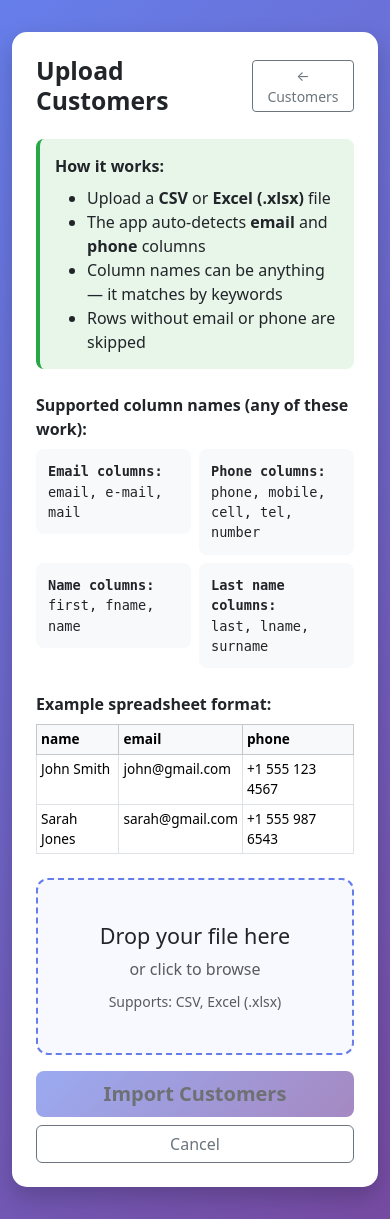
After one commit to VinodVen/growthai, a Flask app: template templates/upload_customers.html in a window 390 px wide. The commit adds this page. Run offline with Flask 3, Linux system fonts and the light colour scheme; the template is opened without the code that fills it, so the values that code supplies are empty; some libraries are stand-ins or nearby versions.

Commit message:
Add CSV/Excel bulk customer upload with auto-detect email and phone
Co-Authored-By: Claude Sonnet 4.6 <noreply@anthropic.com>

```diff
--- a/main.py
+++ b/main.py
@@ -593,6 +593,89 @@ def delete_campaign(campaign_id):
             flash("Error deleting campaign.", "error")
     return redirect("/campaigns")
 
+@app.route("/upload-customers", methods=["GET", "POST"])
+def upload_customers():
+    b = current_business()
+    if not b:
+        return redirect("/login")
+
+    if request.method == "POST":
+        file = request.files.get("file")
+        if not file or file.filename == "":
+            flash("Please select a file.", "error")
+            return redirect("/upload-customers")
+
+        filename = file.filename.lower()
+        rows = []
+
+        try:
+            if filename.endswith(".csv"):
+                import csv, io
+                content = file.read().decode("utf-8-sig")
+                reader = csv.DictReader(io.StringIO(content))
+                rows = list(reader)
+            elif filename.endswith((".xlsx", ".xls")):
+                import openpyxl, io
+                wb = openpyxl.load_workbook(io.BytesIO(file.read()))
+                ws = wb.active
+                headers = [str(cell.value).strip().lower() if cell.value else "" for cell in ws[1]]
+                for row in ws.iter_rows(min_row=2, values_only=True):
+                    rows.append({headers[i]: (str(v).strip() if v else "") for i, v in enumerate(row)})
+            else:
+                flash("Only CSV or Excel (.xlsx) files supported.", "error")
+                return redirect("/upload-customers")
+        except Exception as e:
+            flash(f"Error reading file: {e}", "error")
+            return redirect("/upload-customers")
+
+        # Auto-detect columns
+        def find_col(row, keywords):
+            for key in row.keys():
+                if any(kw in key.lower() for kw in keywords):
+                    return row.get(key, "").strip()
+            return ""
+
+        added = 0
+        skipped = 0
+        for row in rows:
+            email = find_col(row, ["email", "e-mail", "mail"])
+            phone = find_col(row, ["phone", "mobile", "cell", "tel", "number"])
+            first_name = find_col(row, ["first", "fname", "name"]) or "Customer"
+            last_name = find_col(row, ["last", "lname", "surname"])
+
+            if not email and not phone:
+                skipped += 1
+                continue
+
+            # Check plan limits
+            customer_limit = get_plan_limit(b.plan, "customers")
+            if customer_limit:
+                count = Customer.query.filter_by(business_id=b.id).count()
+                if count >= customer_limit:
+                    flash(f"Customer limit reached ({customer_limit}). Upgrade to import more.", "error")
+                    break
+
+            customer = Customer(
+                business_id=b.id,
+                first_name=first_name,
+                last_name=last_name,
+                email=email or f"noemail_{added}@placeholder.com",
+                phone=phone,
+            )
+            db.session.add(customer)
+            added += 1
+
+        try:
+            db.session.commit()
+            flash(f"Imported {added} customers! ({skipped} rows skipped — no email or phone found)", "success")
+        except Exception as e:
+            db.session.rollback()
+            flash(f"Error saving customers: {e}", "error")
+
+        return redirect("/customers")
+
+    return render_template("upload_customers.html")
+
 @app.route("/generate-message", methods=["POST"])
 def generate_message():
     b = current_business()
--- a/requirements.txt
+++ b/requirements.txt
@@ -9,3 +9,4 @@ bcrypt==4.1.2
 stripe==7.8.0
 email-validator==2.1.0
 twilio==8.10.0
+openpyxl==3.1.2
--- a/templates/dashboard.html
+++ b/templates/dashboard.html
@@ -33,6 +33,7 @@
             <ul class="navbar-nav ms-auto">
                 <li class="nav-item"><a class="nav-link active" href="/dashboard">Dashboard</a></li>
                 <li class="nav-item"><a class="nav-link" href="/customers">Customers</a></li>
+                <li class="nav-item"><a class="nav-link" href="/upload-customers">Upload Customers</a></li>
                 <li class="nav-item"><a class="nav-link" href="/campaigns">Campaigns</a></li>
                 <li class="nav-item"><a class="nav-link" href="/bulk-send">Bulk Send</a></li>
                 <li class="nav-item"><a class="nav-link" href="/upgrade">Upgrade</a></li>
--- /dev/null
+++ b/templates/upload_customers.html
@@ -0,0 +1,150 @@
+<!DOCTYPE html>
+<html lang="en">
+<head>
+    <meta charset="UTF-8">
+    <meta name="viewport" content="width=device-width, initial-scale=1.0">
+    <title>Upload Customers - GrowthAI</title>
+    <link href="https://cdn.jsdelivr.net/npm/bootstrap@5.3.2/dist/css/bootstrap.min.css" rel="stylesheet">
+    <style>
+        body { background: linear-gradient(135deg, #667eea 0%, #764ba2 100%); min-height: 100vh; padding: 2rem 0; }
+        .card { border: none; border-radius: 15px; box-shadow: 0 10px 25px rgba(0,0,0,0.2); max-width: 650px; margin: auto; }
+        .upload-zone { border: 2px dashed #667eea; border-radius: 12px; padding: 40px; text-align: center; background: #f8f9ff; cursor: pointer; transition: all 0.2s; }
+        .upload-zone:hover { border-color: #764ba2; background: #f0f0ff; }
+        .upload-zone.dragover { border-color: #764ba2; background: #e8e8ff; }
+        .btn-upload { background: linear-gradient(135deg, #667eea, #764ba2); color: white; border: none; }
+        .btn-upload:hover { color: white; opacity: 0.9; }
+        .tip-box { background: #e8f5e9; border-left: 4px solid #28a745; border-radius: 8px; padding: 15px; }
+        .col-example { background: #f8f9fa; border-radius: 8px; padding: 12px; font-family: monospace; font-size: 0.85rem; }
+    </style>
+</head>
+<body>
+<div class="container">
+    <div class="card">
+        <div class="card-body p-4">
+            <div class="d-flex justify-content-between align-items-center mb-4">
+                <h2 class="card-title mb-0 fw-bold">Upload Customers</h2>
+                <a href="/customers" class="btn btn-outline-secondary btn-sm">← Customers</a>
+            </div>
+
+            {% with messages = get_flashed_messages(with_categories=true) %}
+                {% if messages %}
+                    {% for category, message in messages %}
+                        <div class="alert alert-{{ 'danger' if category == 'error' else 'success' }} alert-dismissible fade show">
+                            {{ message }}
+                            <button type="button" class="btn-close" data-bs-dismiss="alert"></button>
+                        </div>
+                    {% endfor %}
+                {% endif %}
+            {% endwith %}
+
+            <!-- Tips -->
+            <div class="tip-box mb-4">
+                <strong>How it works:</strong>
+                <ul class="mb-0 mt-2">
+                    <li>Upload a <strong>CSV</strong> or <strong>Excel (.xlsx)</strong> file</li>
+                    <li>The app auto-detects <strong>email</strong> and <strong>phone</strong> columns</li>
+                    <li>Column names can be anything — it matches by keywords</li>
+                    <li>Rows without email or phone are skipped</li>
+                </ul>
+            </div>
+
+            <!-- Column examples -->
+            <div class="mb-4">
+                <p class="fw-bold mb-2">Supported column names (any of these work):</p>
+                <div class="row g-2">
+                    <div class="col-6">
+                        <div class="col-example">
+                            <strong>Email columns:</strong><br>
+                            email, e-mail, mail
+                        </div>
+                    </div>
+                    <div class="col-6">
+                        <div class="col-example">
+                            <strong>Phone columns:</strong><br>
+                            phone, mobile, cell, tel, number
+                        </div>
+                    </div>
+                    <div class="col-6">
+                        <div class="col-example">
+                            <strong>Name columns:</strong><br>
+                            first, fname, name
+                        </div>
+                    </div>
+                    <div class="col-6">
+                        <div class="col-example">
+                            <strong>Last name columns:</strong><br>
+                            last, lname, surname
+                        </div>
+                    </div>
+                </div>
+            </div>
+
+            <!-- Example sheet -->
+            <div class="mb-4">
+                <p class="fw-bold mb-2">Example spreadsheet format:</p>
+                <div class="table-responsive">
+                    <table class="table table-bordered table-sm mb-0" style="font-size: 0.85rem;">
+                        <thead class="table-light">
+                            <tr><th>name</th><th>email</th><th>phone</th></tr>
+                        </thead>
+                        <tbody>
+                            <tr><td>John Smith</td><td>john@gmail.com</td><td>+1 555 123 4567</td></tr>
+                            <tr><td>Sarah Jones</td><td>sarah@gmail.com</td><td>+1 555 987 6543</td></tr>
+                        </tbody>
+                    </table>
+                </div>
+            </div>
+
+            <!-- Upload form -->
+            <form method="POST" enctype="multipart/form-data" id="uploadForm">
+                <div class="upload-zone mb-3" id="uploadZone" onclick="document.getElementById('fileInput').click()">
+                    <div id="uploadText">
+                        <p class="fs-4 mb-1">Drop your file here</p>
+                        <p class="text-muted mb-2">or click to browse</p>
+                        <small class="text-muted">Supports: CSV, Excel (.xlsx)</small>
+                    </div>
+                    <div id="fileSelected" class="d-none">
+                        <p class="fs-5 mb-1 text-success fw-bold" id="fileName"></p>
+                        <small class="text-muted">Ready to upload</small>
+                    </div>
+                </div>
+                <input type="file" id="fileInput" name="file" accept=".csv,.xlsx,.xls" class="d-none" onchange="showFile(this)">
+
+                <button type="submit" class="btn btn-upload w-100 btn-lg fw-bold mb-2" id="submitBtn" disabled>
+                    Import Customers
+                </button>
+                <a href="/customers" class="btn btn-outline-secondary w-100">Cancel</a>
+            </form>
+        </div>
+    </div>
+</div>
+
+<script src="https://cdn.jsdelivr.net/npm/bootstrap@5.3.2/dist/js/bootstrap.bundle.min.js"></script>
+<script>
+    function showFile(input) {
+        if (input.files.length > 0) {
+            document.getElementById('uploadText').classList.add('d-none');
+            document.getElementById('fileSelected').classList.remove('d-none');
+            document.getElementById('fileName').textContent = input.files[0].name;
+            document.getElementById('submitBtn').disabled = false;
+        }
+    }
+
+    const zone = document.getElementById('uploadZone');
+    zone.addEventListener('dragover', e => { e.preventDefault(); zone.classList.add('dragover'); });
+    zone.addEventListener('dragleave', () => zone.classList.remove('dragover'));
+    zone.addEventListener('drop', e => {
+        e.preventDefault();
+        zone.classList.remove('dragover');
+        const file = e.dataTransfer.files[0];
+        if (file) {
+            const input = document.getElementById('fileInput');
+            const dt = new DataTransfer();
+            dt.items.add(file);
+            input.files = dt.files;
+            showFile(input);
+        }
+    });
+</script>
+</body>
+</html>
```
Also changed, not shown: templates/customers.html (+4 -3 lines).
